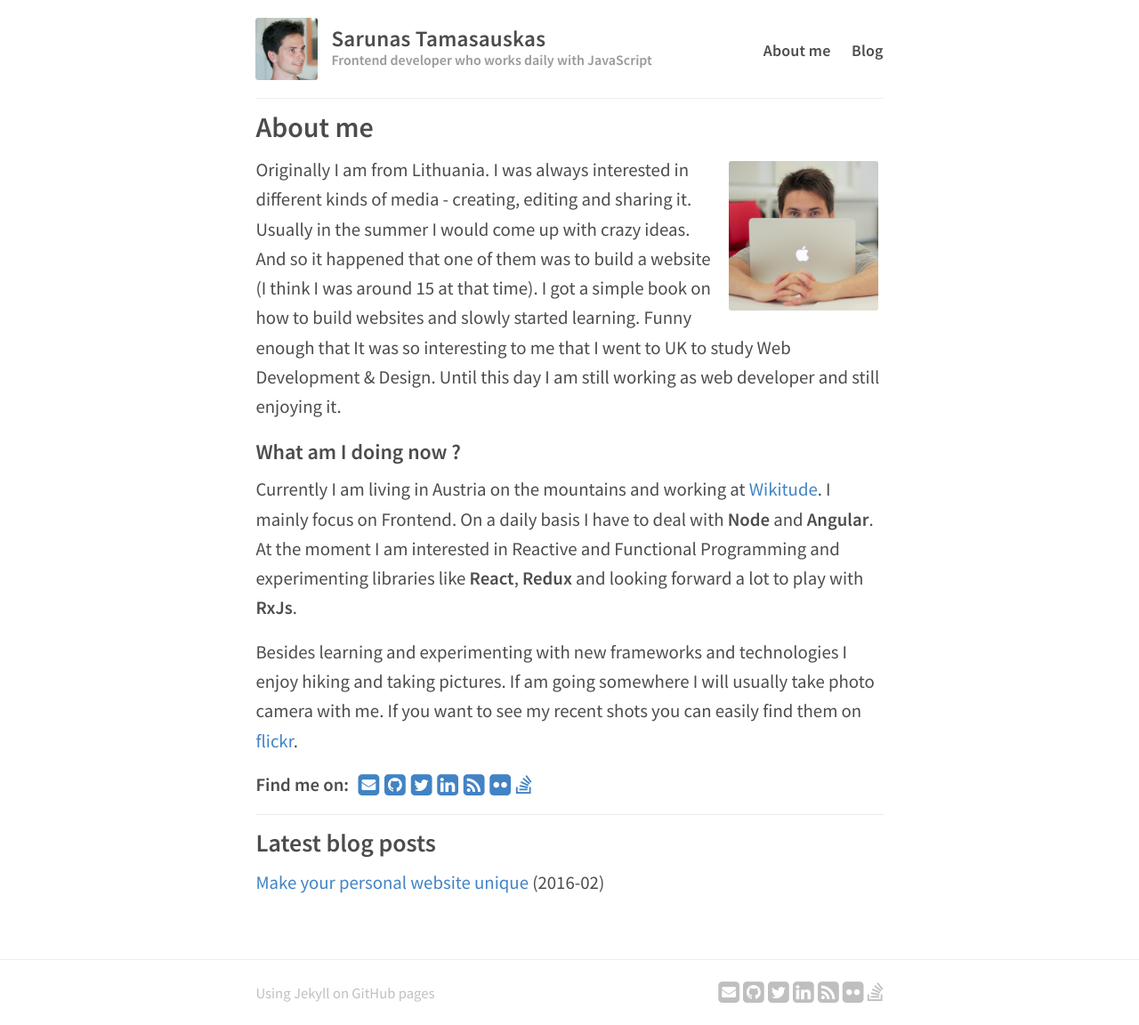
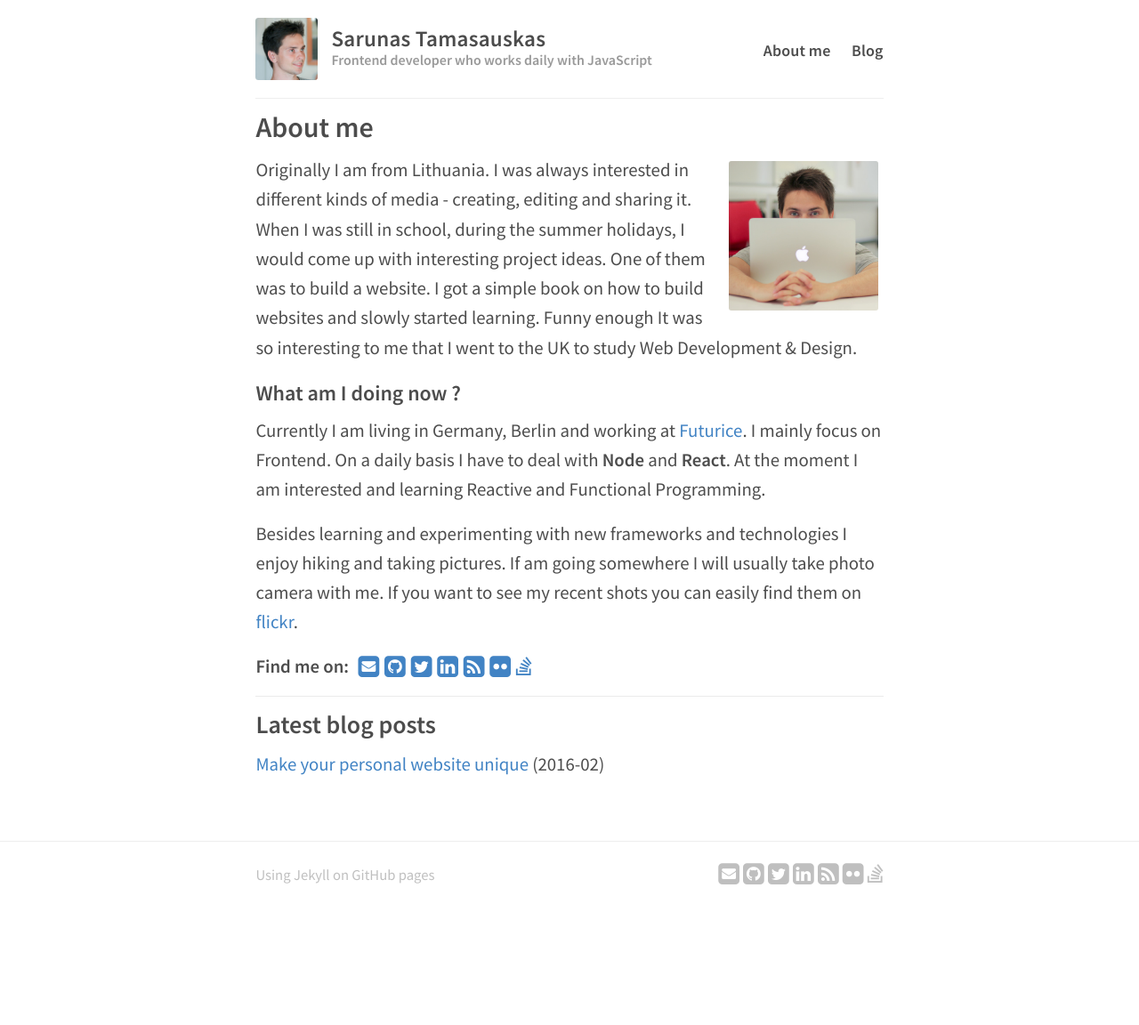
Before and after one commit to sarunast/sarunast.github.io, a Jekyll site: the page built from index.html, in a window 1280 px wide. Shown: the whole page at 89% size. Built offline with Jekyll 4.4.1, drawn with Linux system fonts in a browser that asks for light colours; nearby versions of some CDN libraries; after the commit the page ends 1019 px from its top, so only the background shows below that.

Commit message:
Update index.html descriptions

```diff
--- a/index.html
+++ b/index.html
@@ -5,21 +5,13 @@ layout: default
 <article style="border-bottom: 1px solid #ebebeb">
   <img src="/images/about.jpg" alt="Sarunas Tamasauskas" style="float: right; width: 180px; padding: 6px; border-radius: 5%">
   <p>
-    Originally I am from Lithuania. I was always interested in different kinds of media - creating, editing and sharing
-    it.
-    Usually in the summer I would come up with crazy ideas. And so it happened that one of them was to build a website
-    (I think I was around 15 at that time). I got a simple book on how to build websites and
-    slowly started learning. Funny enough that It was so interesting to me that I went to UK to study Web Development &
-    Design. Until this day I am still working as web developer and still enjoying it.
+    Originally I am from Lithuania. I was always interested in different kinds of media - creating, editing and sharing it. When I was still in school, during the summer holidays, I would come up with interesting project ideas. One of them was to build a website. I got a simple book on how to build websites and slowly started learning. Funny enough It was so interesting to me that I went to the UK to study Web Development & Design.
   </p>
   <h3>What am I doing now ?</h3>
   <p>
-    Currently I am living in Austria on the mountains and working at <a href="http://www.wikitude.com/"
-                                                                        rel="noreferrer">
-    Wikitude</a>. I mainly focus on Frontend. On a daily basis I have to deal with <strong>Node</strong> and
-    <strong>Angular</strong>. At the moment I am interested in Reactive and Functional Programming and experimenting
-    libraries like <strong>React</strong>, <strong>Redux</strong> and looking forward a lot to play with
-    <strong>RxJs</strong>.
+    Currently I am living in Germany, Berlin and working at <a href="http://www.futurice.com/" rel="noreferrer">
+    Futurice</a>. I mainly focus on Frontend. On a daily basis I have to deal with <strong>Node</strong> and
+    <strong>React</strong>. At the moment I am interested and learning Reactive and Functional Programming.
   </p>
   <p>Besides learning and experimenting with new frameworks and technologies I enjoy hiking and taking pictures. If am
     going
```
